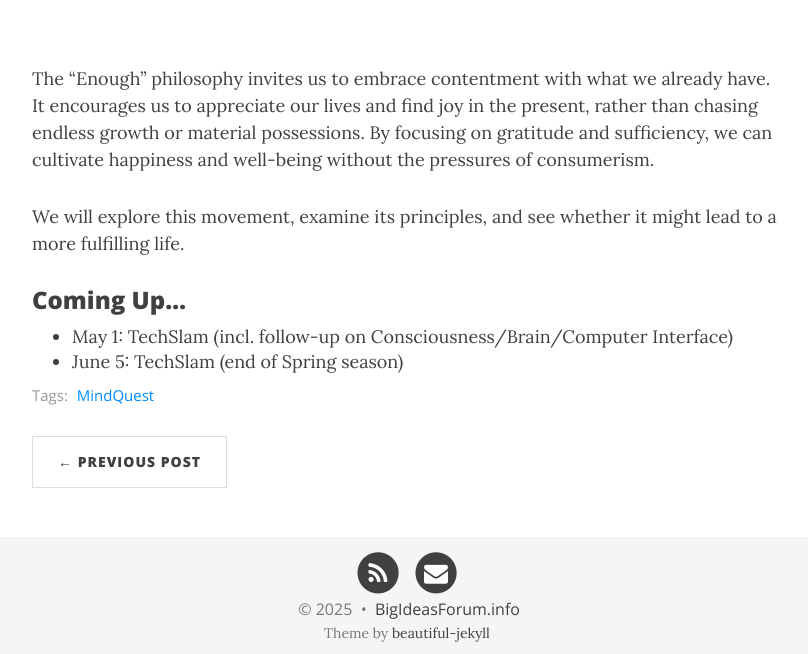
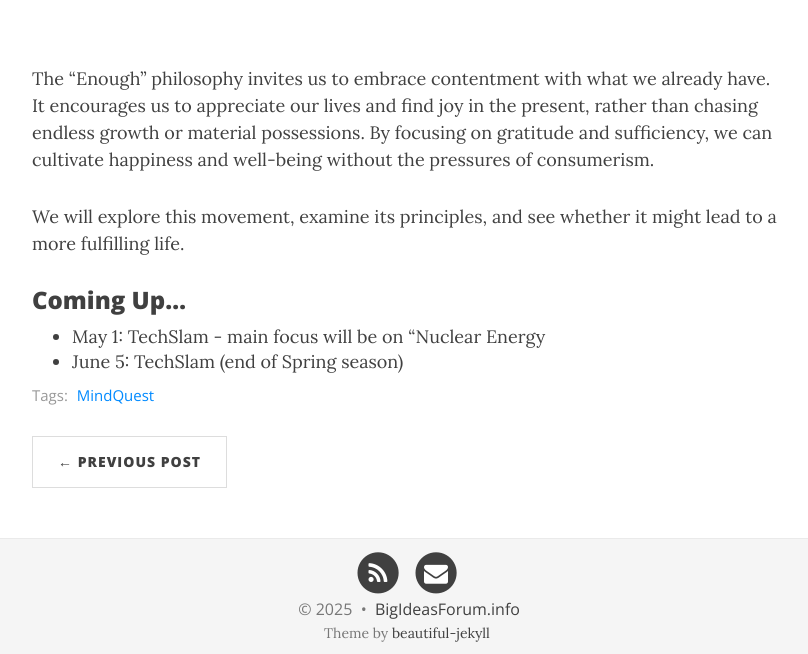
Before and after one commit to BigIdeasForum/bigideasforum.github.io, a Jekyll site: the page built from _posts/2025/2025-04-03-enough.md, in a window 1280 px wide and 1183 px high. Shown: the part 529-1183 px from the top of the window, without its empty margins (233-1041 px from the left). Built offline with Jekyll 4.4.1, drawn with Linux system fonts in a browser that asks for light colours; nearby versions of some CDN libraries.

Commit message:
update Coming Up

```diff
--- a/_posts/2025/2025-04-03-enough.md
+++ b/_posts/2025/2025-04-03-enough.md
@@ -14,5 +14,5 @@ We will explore this movement, examine its principles, and see whether it might
 
 ### Coming Up...
 
-- May 1: TechSlam (incl. follow-up on Consciousness/Brain/Computer Interface)
+- May 1: TechSlam - main focus will be on “Nuclear Energy
 - June 5: TechSlam (end of Spring season)
```
